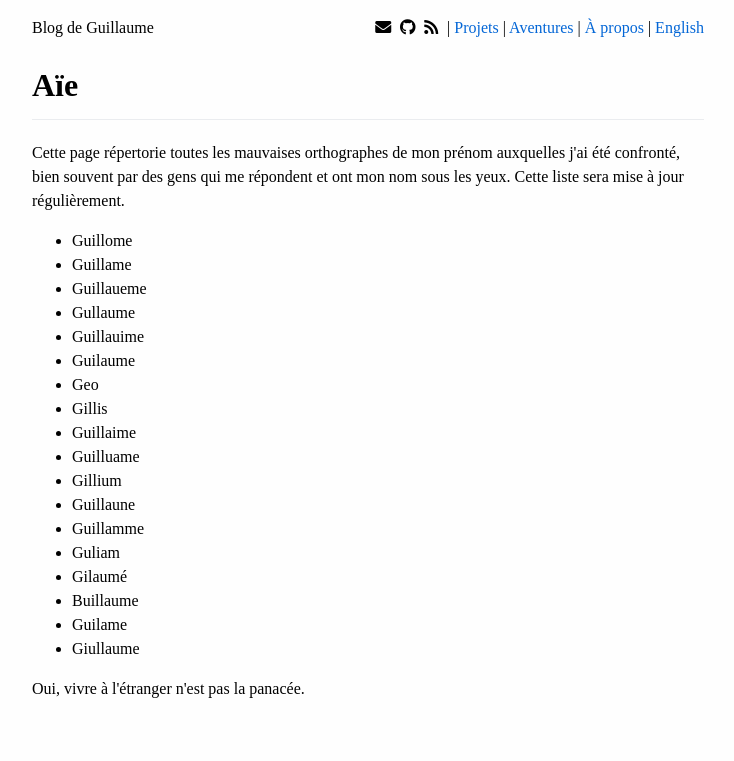
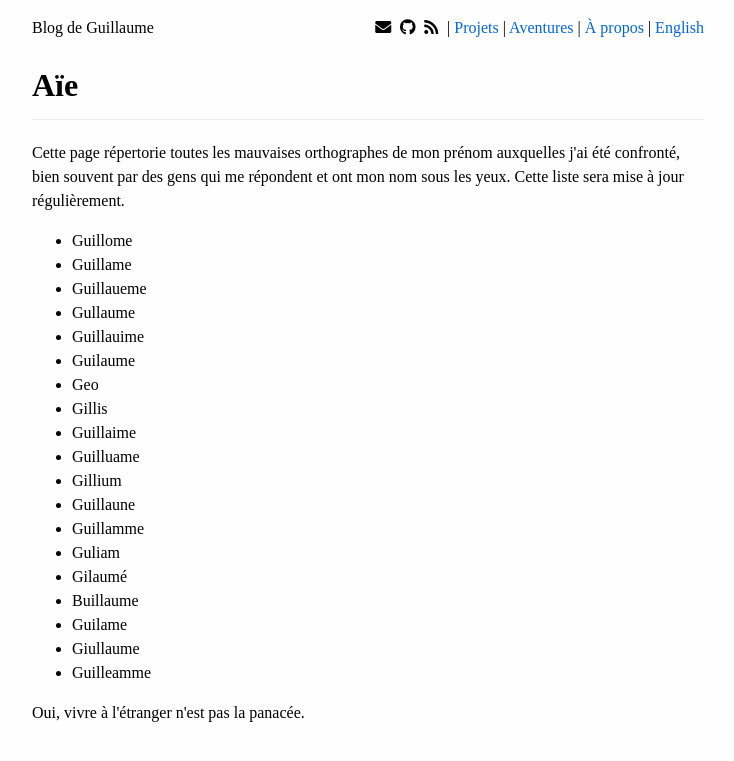
Before and after one commit to ghelouis/ghelouis.github.io, a Jekyll site: the page aie.html, which Jekyll copies as it is, in a window 1280 px wide. Shown: the top 761 px of the page, without its empty margins (272-1006 px from the left). Built offline with Jekyll 4.4.1, drawn with Linux system fonts in a browser that asks for light colours.

Commit message:
Add another name fail

```diff
--- a/aie.html
+++ b/aie.html
@@ -55,8 +55,9 @@ mon nom sous les yeux. Cette liste sera mise à jour régulièrement.</p>
     <li>Guliam</li>
     <li>Gilaumé</li>
     <li>Buillaume</li>
-   <li>Guilame</li>
-   <li>Giullaume</li>
+    <li>Guilame</li>
+    <li>Giullaume</li>
+    <li>Guilleamme</li>
   </ul>
   Oui, vivre à l'étranger n'est pas la panacée.
 </p>
--- a/en/give-linux-a-try.html
+++ b/en/give-linux-a-try.html
@@ -109,7 +109,7 @@ Windows and macOS.</li>
 <col style="width: 24%" />
 </colgroup>
 <thead>
-<tr class="header">
+<tr>
 <th><img src="../images/logo_debian_94.png" width="64" height="64"
 alt="Logo of Debian" /></th>
 <th><img src="../images/logo_arch_linux_167.png" width="64" height="64"
@@ -118,7 +118,7 @@ alt="Logo of Arch Linux" /></th>
 </tr>
 </thead>
 <tbody>
-<tr class="odd">
+<tr>
 <td>Logo of Debian</td>
 <td>Logo of Arch Linux</td>
 <td>Logo of Ubuntu</td>
--- a/en/ouch.html
+++ b/en/ouch.html
@@ -55,7 +55,8 @@ eyes. This list will be updated regularly.</p>
     <li>Gilaumé</li>
     <li>Buillaume</li>
     <li>Guilame</li>
-   <li>Giullaume</li>
+    <li>Giullaume</li>
+    <li>Guilleamme</li>
   </ul>
   Living abroad is tough.
 </p>
```
Also changed, not shown: en/what-is-free-software.html (+4 -4 lines).
